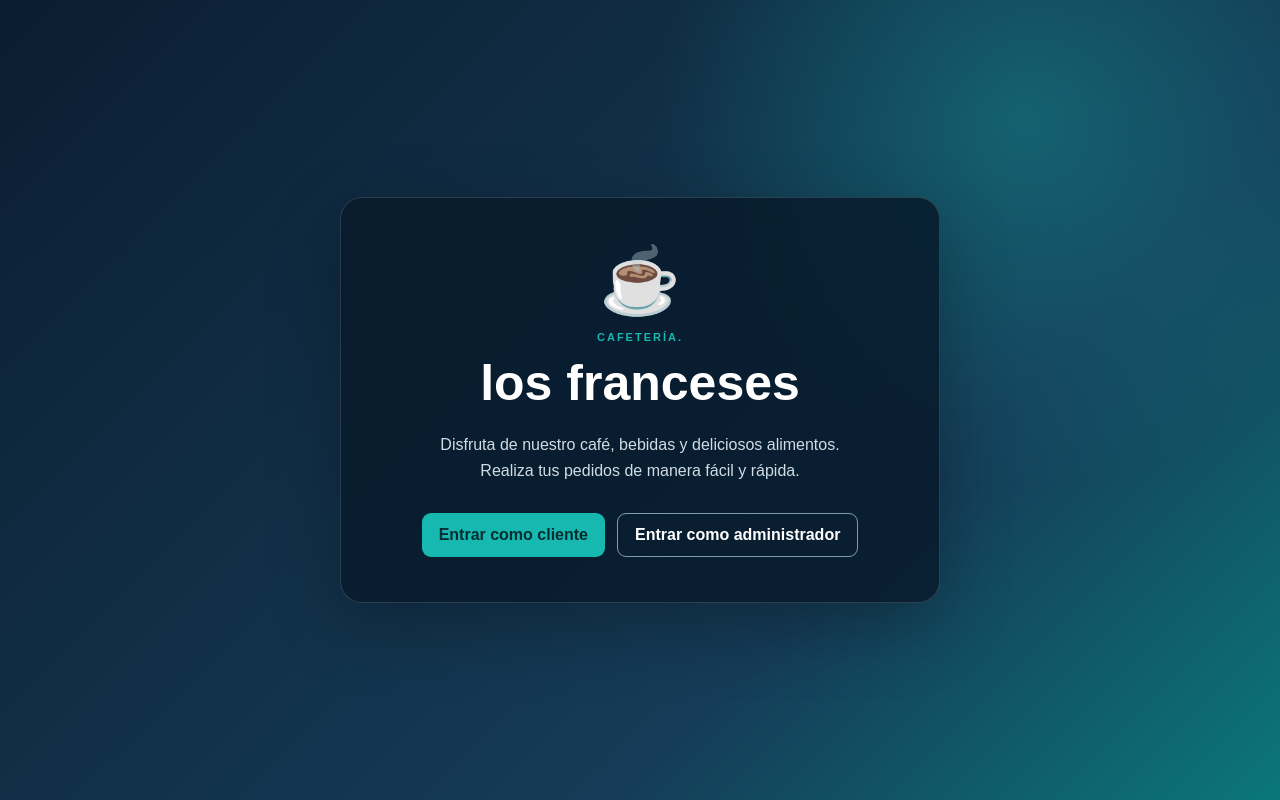
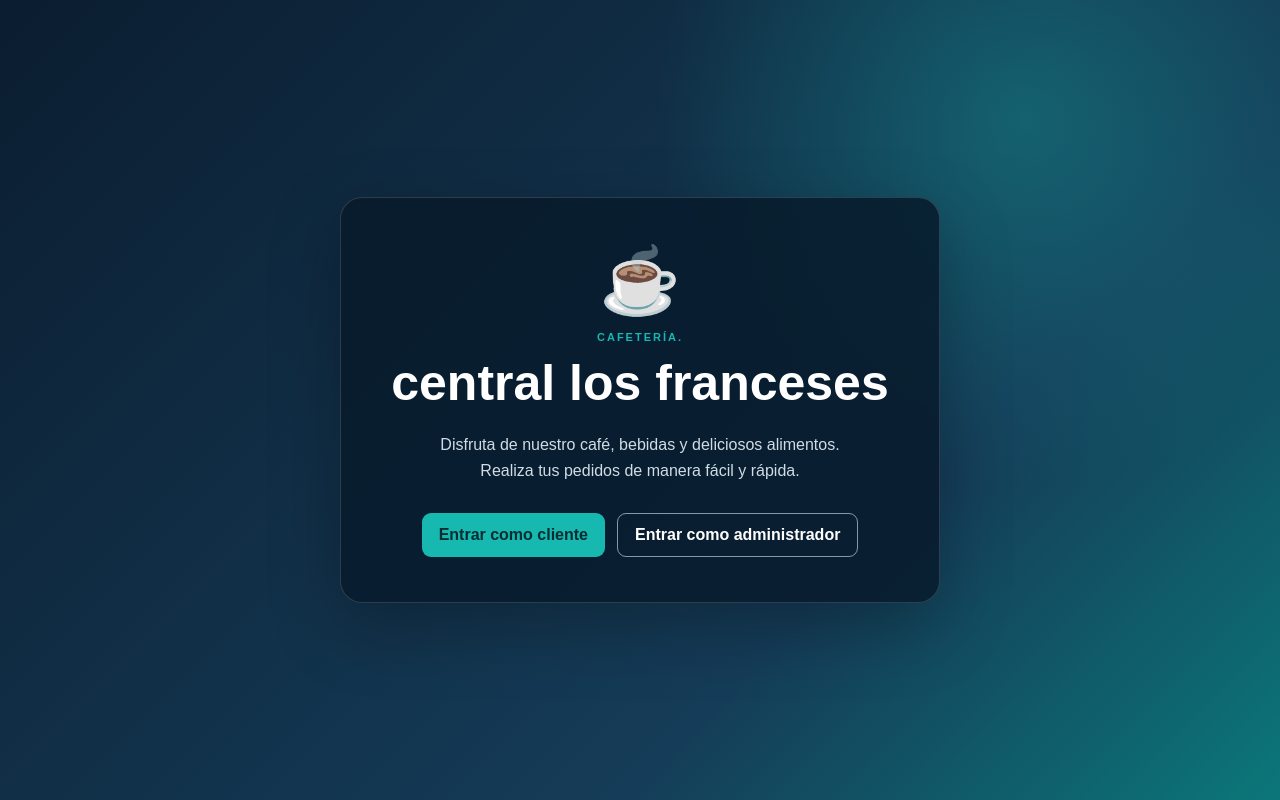
Before and after one commit to julonlondres-hash/sistema-de-pedidos-de-una-cafeteria, a plain HTML site: page index.html in a window 1280 px wide. Drawn offline with Linux system fonts and the light colour scheme; a script that the page names is missing.

Commit message:
Corregir nombre de pagina principal

```diff
--- a/index.html
+++ b/index.html
@@ -24,7 +24,7 @@
 
             <p class="etiqueta">CAFETERÍA.</p>
 
-            <h1>los franceses</h1>
+            <h1>central los franceses</h1>
 
             <p class="descripcion">
                 Disfruta de nuestro café, bebidas y deliciosos alimentos.
```
